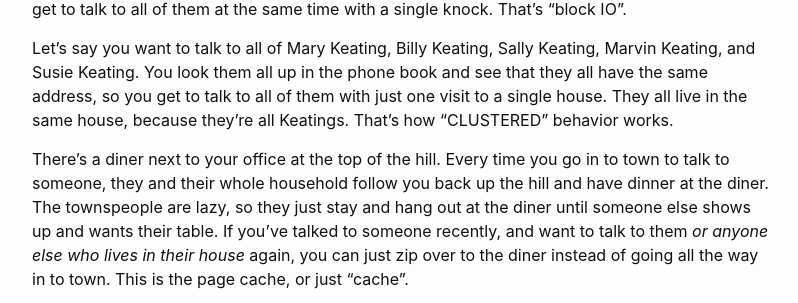
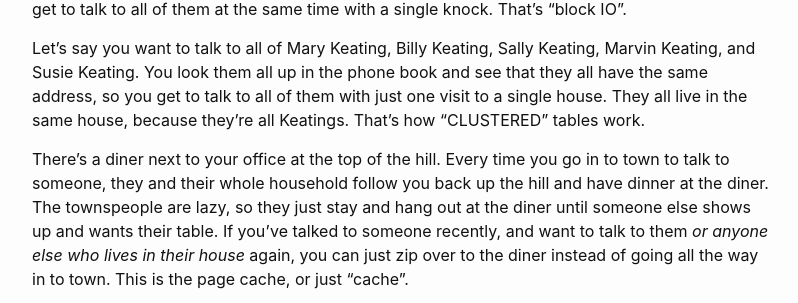
Before and after one commit to apjanke/apjanke-blog-jekyll, a Jekyll site: the page built from _posts/2021-01-26-the-town-analogy-for-database-architecture.md, in a window 1280 px wide. Shown: the part 712-1015 px from the top of the page, without its empty margins (238-1036 px from the left). Built offline with Jekyll 4.4.1, drawn with Linux system fonts in a browser that asks for light colours.

Commit message:
Town Analogy: tweak wording

```diff
--- a/_posts/2021-01-26-the-town-analogy-for-database-architecture.md
+++ b/_posts/2021-01-26-the-town-analogy-for-database-architecture.md
@@ -25,7 +25,7 @@ Or, since you know the phone book is sorted alphabetically, you could open it up
 
 Whenever you knock on the door of a house, all its occupants come to the door at once, so you get to talk to all of them at the same time with a single knock. That's "block IO".
 
-Let's say you want to talk to all of Mary Keating, Billy Keating, Sally Keating, Marvin Keating, and Susie Keating. You look them all up in the phone book and see that they all have the same address, so you get to talk to all of them with just one visit to a single house. They all live in the same house, because they're all Keatings. That's how "CLUSTERED" behavior works.
+Let's say you want to talk to all of Mary Keating, Billy Keating, Sally Keating, Marvin Keating, and Susie Keating. You look them all up in the phone book and see that they all have the same address, so you get to talk to all of them with just one visit to a single house. They all live in the same house, because they're all Keatings. That's how "CLUSTERED" tables work.
 
 There's a diner next to your office at the top of the hill. Every time you go in to town to talk to someone, they and their whole household follow you back up the hill and have dinner at the diner. The townspeople are lazy, so they just stay and hang out at the diner until someone else shows up and wants their table. If you've talked to someone recently, and want to talk to them _or anyone else who lives in their house_ again, you can just zip over to the diner instead of going all the way in to town. This is the page cache, or just "cache".
 
```
